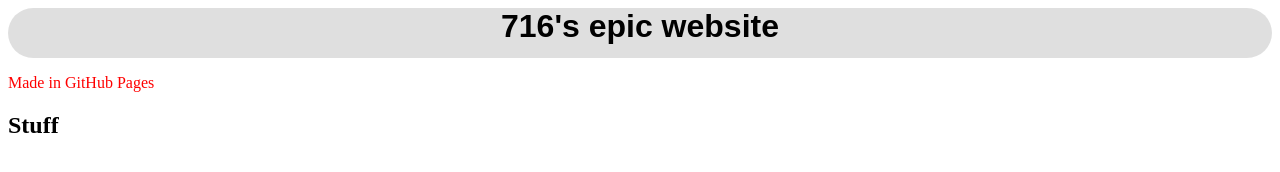
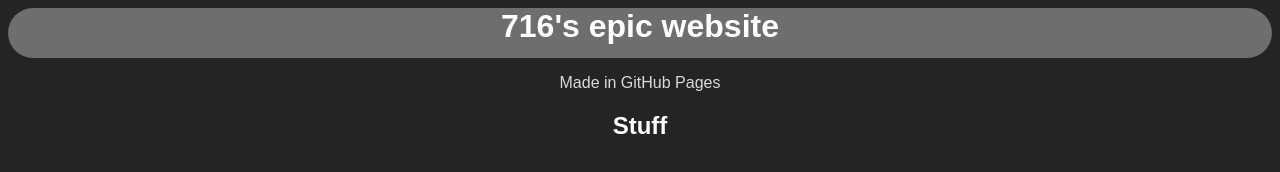
Before and after one commit to poggers16/poggers16.github.io, a plain HTML site: page index.html in a window 1280 px wide. Drawn offline with Linux system fonts and the light colour scheme.

Commit message:
tailwind

```diff
--- a/index.css
+++ b/index.css
@@ -1,9 +1,13 @@
+@tailwind base;
+@tailwind components;
+@tailwind utilities;
+
 body {
-    background-color: white;
+    background-color: rgb(36, 36, 36);
   }
   h1 {
-    color: black;
-    background: rgba(179, 179, 179, 0.425);
+    color: rgb(255, 255, 255);
+    background: rgba(211, 211, 211, 0.425);
     text-align: center;
     font-family: 'Arial';
     font-style: bold;
@@ -11,7 +15,17 @@ body {
     max-width: 6000px;
     height: 50px;
     border-radius: 25px;
+    vertical-align: middle;
   }
   p {
-    color: red;
+    color: rgb(218, 218, 218);
+    font-family: Arial, Helvetica, sans-serif;
+    text-align: center;
+    font-style: bold;
   }
+  h2 {
+    color: rgb(255, 255, 255);
+    font-family: Arial, Helvetica, sans-serif;
+    text-align: center;
+    font-style: bold;
+  }
--- a/index.html
+++ b/index.html
@@ -4,7 +4,7 @@
         <link rel = "stylesheet" href = "index.css">
     </head>
     <body>
-        <h1>716's epic website</h1>
+        <h1 class="text-3xl">716's epic website</h1>
         <p>Made in GitHub Pages</p>
         <h2>Stuff</h2>
 
```
